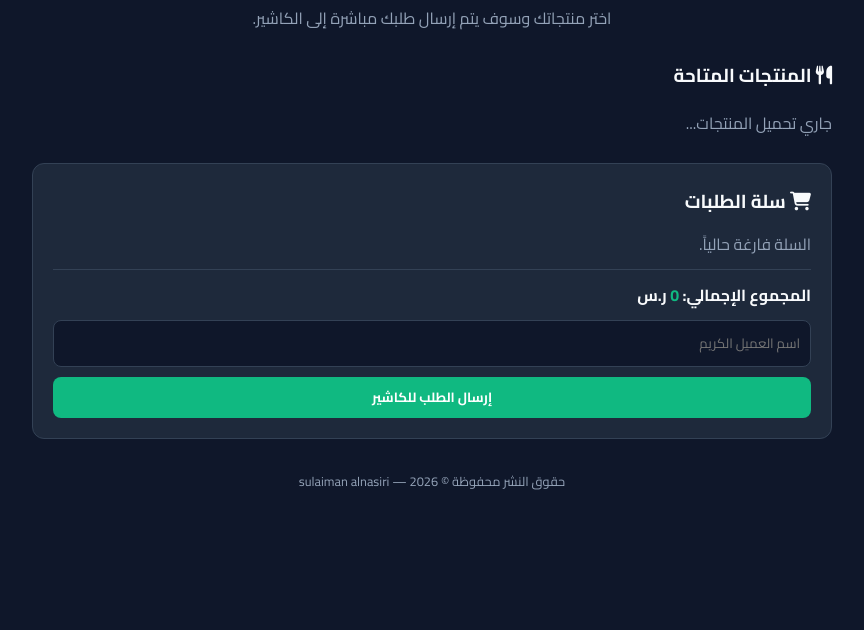
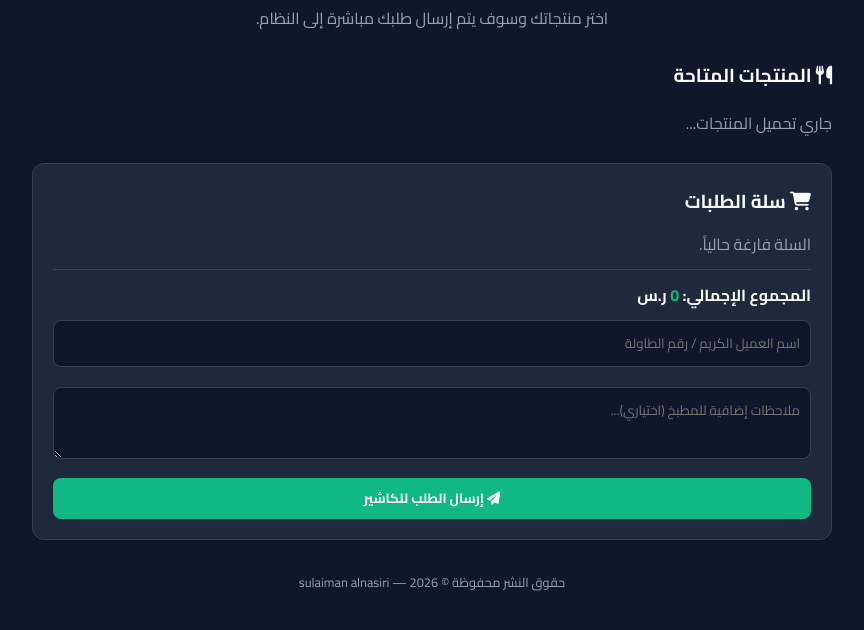
Before and after one commit to salnasiri34-stack/kacher-onlain, a plain HTML site: page index.html in a window 1280 px wide. Shown: the part 76-706 px from the top of the page, without its empty margins (208-1072 px from the left). Drawn offline with Linux system fonts and the light colour scheme; no server answers.

Commit message:
Update customer order form and submission logic

```diff
--- a/index.html
+++ b/index.html
@@ -138,7 +138,7 @@
             border-bottom: 1px solid var(--border-color);
         }
 
-        input {
+        input, textarea {
             width: 100%;
             background: var(--bg-color);
             border: 1px solid var(--border-color);
@@ -162,7 +162,7 @@
     <div class="container">
         <header>
             <h1><i class="fa-solid fa-store"></i> المتجر الإلكتروني للطلبات</h1>
-            <p style="color: var(--text-secondary);">اختر منتجاتك وسوف يتم إرسال طلبك مباشرة إلى الكاشير.</p>
+            <p style="color: var(--text-secondary);">اختر منتجاتك وسوف يتم إرسال طلبك مباشرة إلى النظام.</p>
         </header>
 
         <!-- قائمة المنتجات المتاحة -->
@@ -184,8 +184,10 @@
                 <strong>المجموع الإجمالي: <span id="cart-total-price" style="color: var(--success);">0</span> ر.س</strong>
             </div>
 
-            <input type="text" id="customer-name" placeholder="اسم العميل الكريم">
-            <button class="btn btn-success" onclick="submitCustomerOrder()">إرسال الطلب للكاشير</button>
+            <input type="text" id="customer-name" placeholder="اسم العميل الكريم / رقم الطاولة">
+            <textarea id="customer-kitchen-notes" placeholder="ملاحظات إضافية للمطبخ (اختياري)..." rows="2"></textarea>
+
+            <button class="btn btn-success" onclick="submitCustomerOrder()"><i class="fa-solid fa-paper-plane"></i> إرسال الطلب للكاشير</button>
         </div>
     </div>
 
@@ -233,7 +235,7 @@
             if(existing) {
                 existing.qty += 1;
             } else {
-                cart.push({ id: product.id, name: product.name, price: product.price, qty: 1 });
+                cart.push({ id: product.id, name: product.name, price: product.price, qty: 1, customOption: "عادي" });
             }
             updateCartUI();
         }
@@ -271,8 +273,10 @@
 
         async function submitCustomerOrder() {
             let customerName = document.getElementById('customer-name').value.trim();
+            let kitchenNotes = document.getElementById('customer-kitchen-notes').value.trim();
+
             if(!customerName) {
-                alert("الرجاء إدخال اسمك الكريم قبل إرسال الطلب.");
+                alert("الرجاء إدخال اسمك الكريم أو رقم الطاولة قبل إرسال الطلب.");
                 return;
             }
             if(cart.length === 0) {
@@ -280,20 +284,30 @@
                 return;
             }
 
-            let total = cart.reduce((sum, item) => sum + (item.price * item.qty), 0);
+            let totalAmount = cart.reduce((sum, item) => sum + (item.price * item.qty), 0);
 
             try {
+                // جلب عدد الطلبات الحالي لترتيب تسلسل رقم الطلب تلقائياً
+                const querySnapshot = await window.dbFns.getDocs(window.dbFns.collection(window.db, "orders"));
+                let sequentialNumber = querySnapshot.size + 1;
+
                 await window.dbFns.addDoc(window.dbFns.collection(window.db, "orders"), {
-                    customerName: customerName,
+                    orderNumber: sequentialNumber,
+                    tableName: customerName,
+                    tableNumber: customerName, // متوافق مع نظام الكاشير والمطبخ
                     items: cart,
-                    total: total,
-                    status: "جديد",
-                    timestamp: new Date().toISOString()
+                    kitchenNotes: kitchenNotes || "لا توجد ملاحظات",
+                    total: totalAmount,
+                    status: "قيد التجهيز",
+                    source: "online", // تمييزه لكي يظهر في قسم طلبات الإنترنت لدى المطبخ
+                    timestamp: new Date().toLocaleString()
                 });
-                alert("تم إرسال طلبك بنجاح إلى الكاشير!");
+
+                alert("تم إرسال طلبك بنجاح إلى النظام!");
                 cart = [];
                 updateCartUI();
                 document.getElementById('customer-name').value = '';
+                document.getElementById('customer-kitchen-notes').value = '';
             } catch(e) {
                 alert("حدث خطأ أثناء إرسال الطلب: " + e.message);
             }
```
